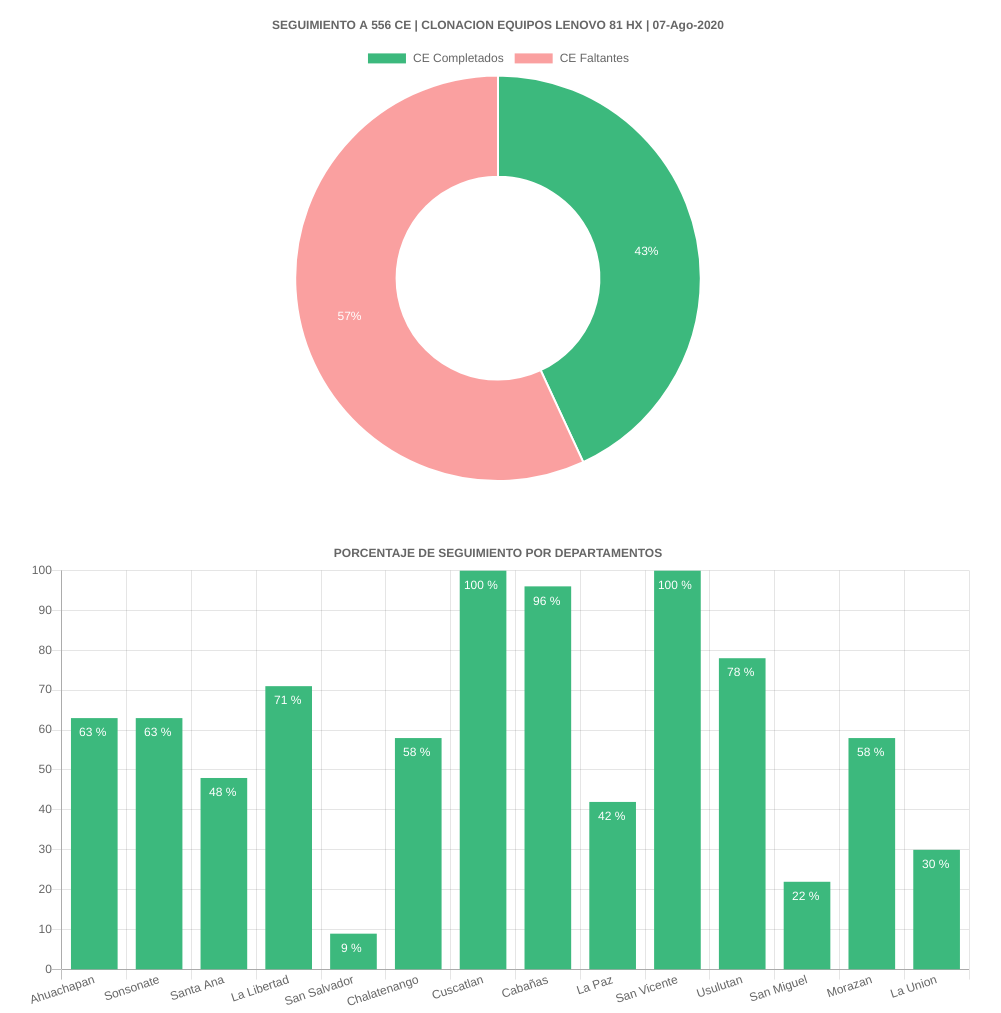
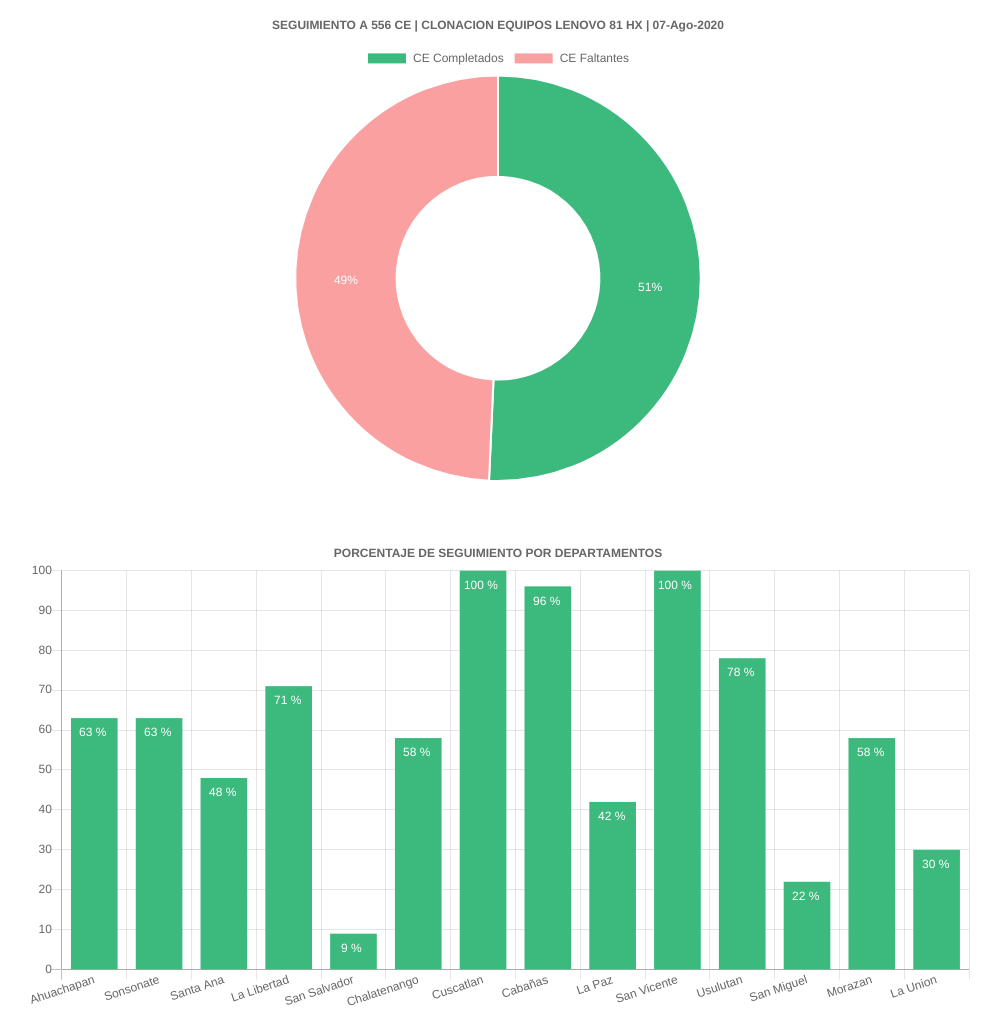
Before and after one commit to mineducyt/81hx, a plain HTML site: page index.html in a window 1280 px wide. Shown: the whole page, without its empty margins (142-1143 px from the left). Drawn offline with Linux system fonts and the light colour scheme.

Commit message:
Update index.html

```diff
--- a/index.html
+++ b/index.html
@@ -116,7 +116,7 @@
 		type: 'doughnut',
 			data:	{
 				datasets: [{
-					data: [287, 379],
+					data: [287, 279],
 					backgroundColor: [window.chartColors.green, window.chartColors.red,],
 					label: 'MINED' }],
 				labels: ['CE Completados','CE Faltantes',]
```
